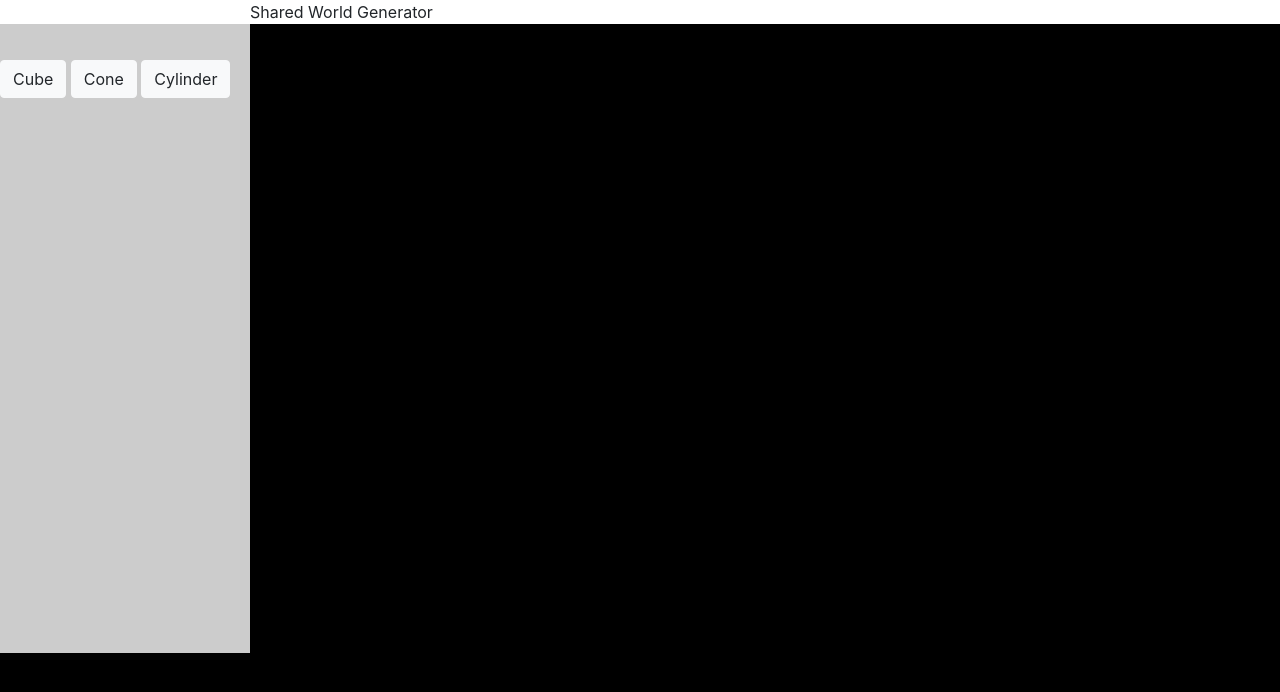
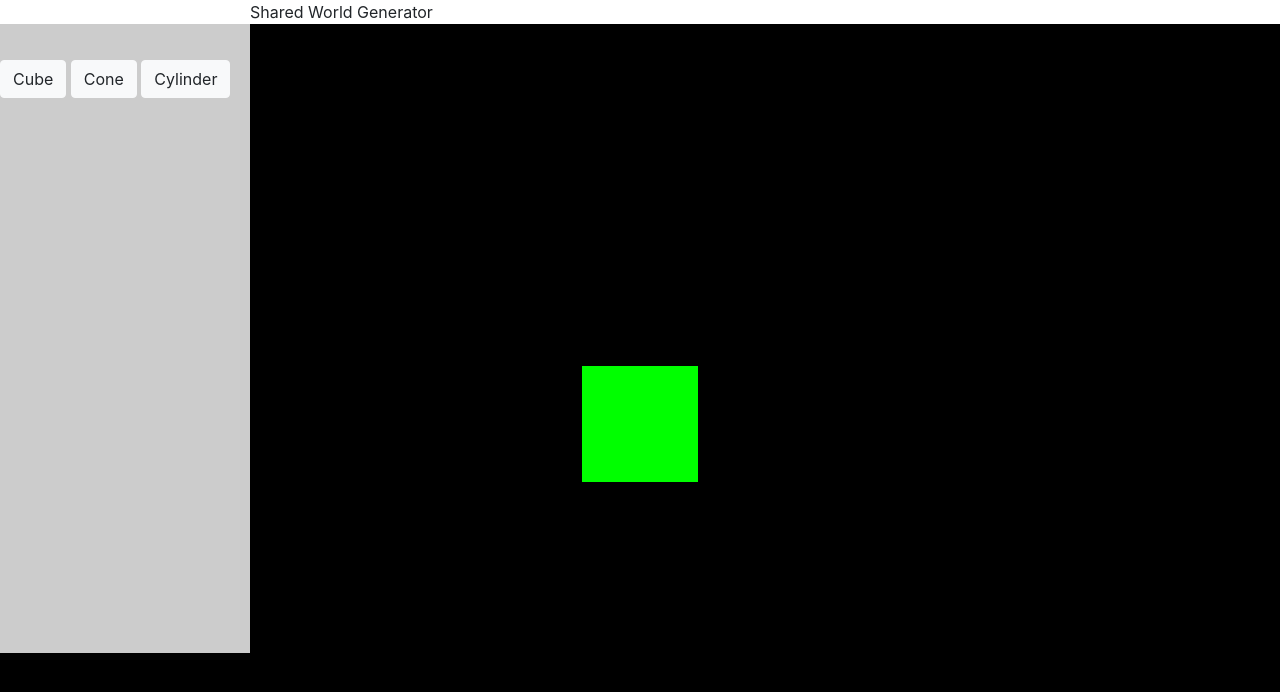
Before and after one commit to calokat/shared-world-generator, a website: page index.html in a window 1280 px wide. Drawn offline with nearby package versions, Linux system fonts and the light colour scheme.

Commit message:
Created entities array, basic geometry, added cube

```diff
--- a/index.html
+++ b/index.html
@@ -58,6 +58,16 @@
                 renderer.render( scene, camera );
             }
             animate();
+
+            let entities = [];
+
+            var boxGeometry = new THREE.BoxGeometry( 1, 1, 1 );
+            let coneGeometry = new THREE.ConeGeometry(1, 1, 20);
+            let cylinderGeometry = new THREE.CylinderGeometry(1, 1, 1, 20);
+            var material = new THREE.MeshBasicMaterial( { color: 0x00ff00 } );
+            entities.push(new THREE.Mesh(boxGeometry, material));
+            scene.add( entities[0] );
+
             // with help from https://threejs.org/docs/#api/en/core/Raycaster
             var raycaster = new THREE.Raycaster();
             var mouseMovement = new THREE.Vector2();
```
